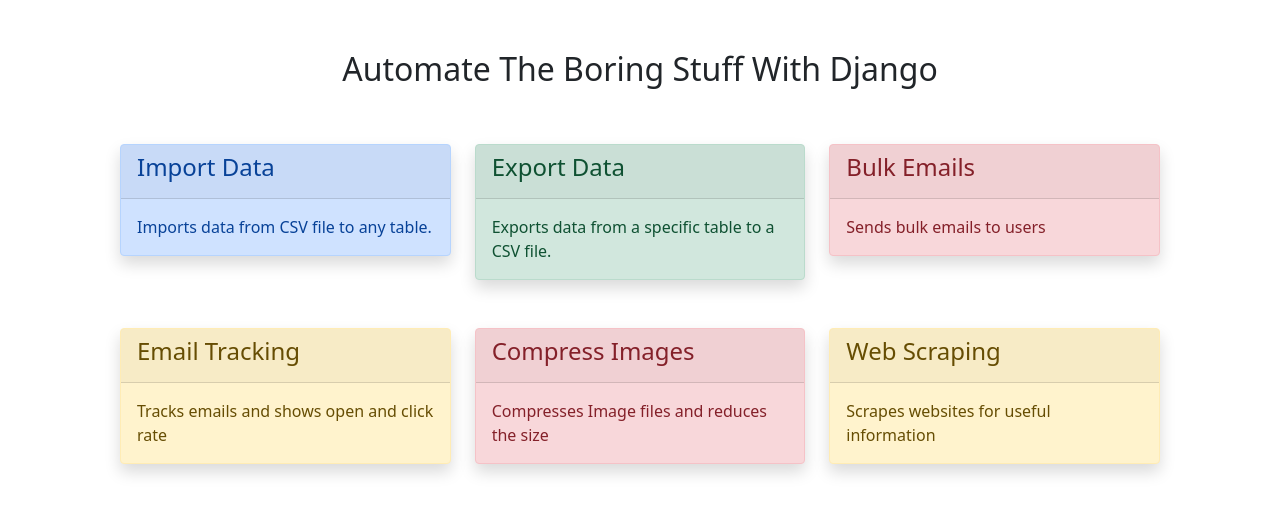
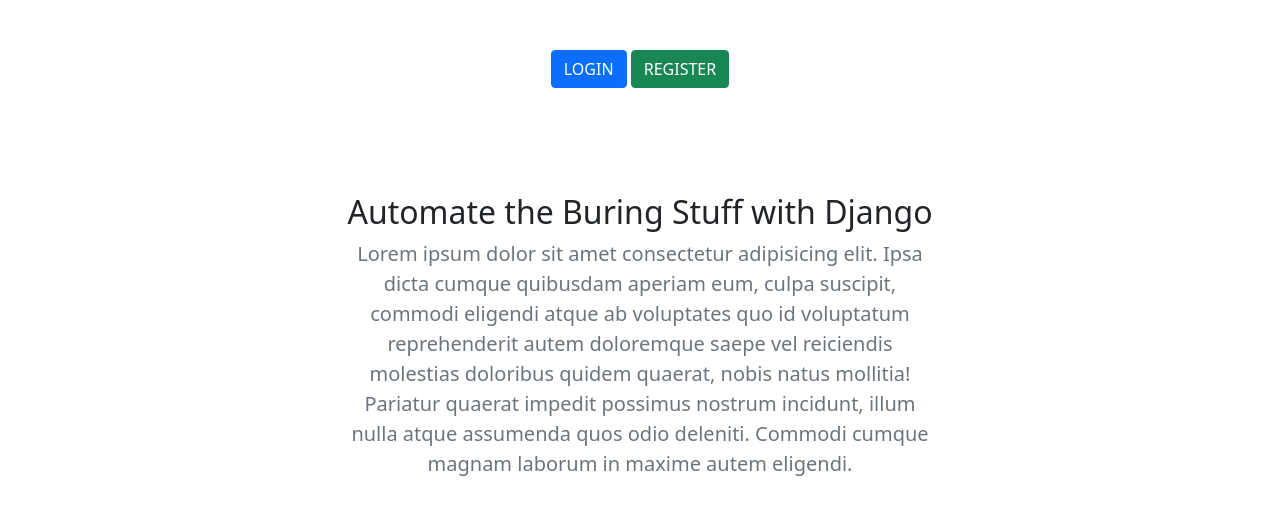
Before and after one commit to Abdullah-offical/automate_with_django, a Django app: page / in a window 1280 px wide. Shown: the part 56-571 px from the top of the page. Run offline with Django 5.2, Linux system fonts and the light colour scheme; parts of the project's set-up code (start-up, migrations or seed data) failed here and were passed over.

Commit message:
Login & Register

```diff
--- a/awd_min/settings.py
+++ b/awd_min/settings.py
@@ -40,6 +40,8 @@
     "django.contrib.staticfiles",
     'dataentry',
     'uploads',
+    'crispy_forms',
+    'crispy_bootstrap5'
 ]
 
 MIDDLEWARE = [
@@ -150,3 +152,6 @@
 EMAIL_USE_TLS = True
 DEFAULT_FROM_EMAIL = 'Automate with Django <aj161474@gmail.com>'
 DEFAULT_TO_EMAIL = 'abdullahoffical821@gmail.com'
+
+
+CRISPY_TEMPLATE_PACK = 'bootstrap5'
--- a/awd_min/urls.py
+++ b/awd_min/urls.py
@@ -25,4 +25,9 @@
     path('', views.home, name='home'),
     path('dataentry/', include('dataentry.urls')),
     path('celery-test', views.celery_test),
+
+    # Register and Login Urls
+    path('register/', views.register, name='register'),
+    path('login/', views.login, name='login'),
+    path('logout/', views.logout, name='logout'),
 ] + static(settings.MEDIA_URL, document_root=settings.MEDIA_ROOT)
--- a/awd_min/views.py
+++ b/awd_min/views.py
@@ -1,6 +1,12 @@
 from django.http import HttpResponse
-from django.shortcuts import render
+from django.shortcuts import render, redirect
 from dataentry.tasks import celery_test_task
+from .forms import RegistrationForm
+from django.contrib import messages
+from django.contrib.auth.forms import AuthenticationForm
+from django.contrib import auth
+from django.contrib.auth import logout
+
 
 
 def home(request):
@@ -10,3 +16,52 @@
     # I want to exectute a time consuming task here
     celery_test_task.delay()
     return HttpResponse("<h3>Function exsuted succesfully</h3>")
+
+
+
+def register(request):
+    if request.method == 'POST':
+        form = RegistrationForm(request.POST)
+        if form.is_valid():
+            form.save()
+            messages.success(request, 'Registration Successful')
+            return redirect('register')
+        else:
+            context = {
+                'form': form
+            }
+            return render(request, 'register.html', context)
+    else:
+        form = RegistrationForm()
+        context = {
+            'form': form
+        }
+        return render(request, 'register.html', context)
+
+
+def login(request):
+    if request.method == 'POST':
+        form = AuthenticationForm(request, data=request.POST)
+        if form.is_valid():
+            username = form.cleaned_data.get('username')
+            password = form.cleaned_data.get('password')
+            user = auth.authenticate(username=username, password=password)
+
+            if user is not None:
+                auth.login(request, user)
+                return redirect('home')
+            else:
+                messages.error(request, 'Invalid username or password')
+        else:
+            messages.error(request, 'Invalid username or password')
+        return redirect('login')
+    else:
+        form = AuthenticationForm()
+        context = {
+            'form': form
+        }
+        return render(request, 'login.html', context)
+
+def logout(request):
+    auth.logout(request)
+    return redirect('login')
--- a/templates/base.html
+++ b/templates/base.html
@@ -11,22 +11,42 @@
     <script src="https://cdn.jsdelivr.net/npm/bootstrap@5.0.2/dist/js/bootstrap.bundle.min.js" ></script>
 
 
+    <!-- Jquery cdn -->
+    <script src="https://ajax.googleapis.com/ajax/libs/jquery/3.7.1/jquery.min.js"></script>
+
     <script src="{% static 'js/custom.js' %}"></script>
     <style>
         .form-group{
             padding: 15px !important;
         }
+        .home-info{
+          position: absolute;
+          top: 50%;
+          left: 50%;
+          transform: translate(-50%, -50%);
+          padding: 20px;
+    }
     </style>
+
 </head>
 
 <body>
     <nav class="navbar navbar-light bg-light">
         <div class="container">
           <a class="navbar-brand" href="{% url 'home' %}">Automate With Django</a>
+
+          {% if user.is_authenticated %}
+          <a href="{% url 'logout' %}" class="float-right btn btn-outline-danger">Logout</a>
+
+          {% else %}
+
+
+
           <div>
-            <a href="" class="float-right text-decoration-none text-dark">Login</a>
-            <a href="" class="float-right btn btn-primary">Register</a>
+            <a href="{% url 'login' %}" class="float-right text-decoration-none text-dark">Login</a>
+            <a href="{% url 'register' %}" class="float-right btn btn-primary">Register</a>
           </div>
+          {% endif %}
         </div>
       </nav>
 
--- a/templates/home.html
+++ b/templates/home.html
@@ -3,6 +3,7 @@
 
 {% block contant %}
 <div class="container" style="padding: 50px;">
+    {% if user.is_authenticated %}
     <h2 class="text-center">Automate The Boring Stuff With Django</h2>
     <div class="row pt-5">
         <!-- Import data -->
@@ -91,4 +92,19 @@
         </div>
     </div>
 </div>
+{% else %}
+<div class="home-info">
+    <h2 class="text-center">Automate the Buring Stuff with Django</h2>
+    <p class="lead text-center text-muted">
+        Lorem ipsum dolor sit amet consectetur adipisicing elit. Ipsa dicta
+        cumque quibusdam aperiam eum, culpa suscipit, commodi eligendi atque
+        ab voluptates quo id voluptatum reprehenderit autem doloremque saepe vel reiciendis molestias doloribus quidem quaerat, nobis natus mollitia! Pariatur quaerat impedit possimus nostrum incidunt, illum nulla atque assumenda quos odio deleniti. Commodi cumque magnam laborum in maxime autem eligendi.
+    </p>
+</div>
+<div style="display: flex; justify-content: center;">
+    <a href="{% url 'login' %}" class="btn btn-primary">LOGIN</a>
+    &nbsp;<a href="{% url 'register' %}" class="btn btn-success">REGISTER</a>
+</div>
+{% endif %}
+
 {% endblock contant %}
```
Also changed, not shown: awd_min/forms.py (added, +9 -0 lines), templates/login.html (added, +22 -0 lines), templates/register.html (added, +20 -0 lines), 1 other file.
